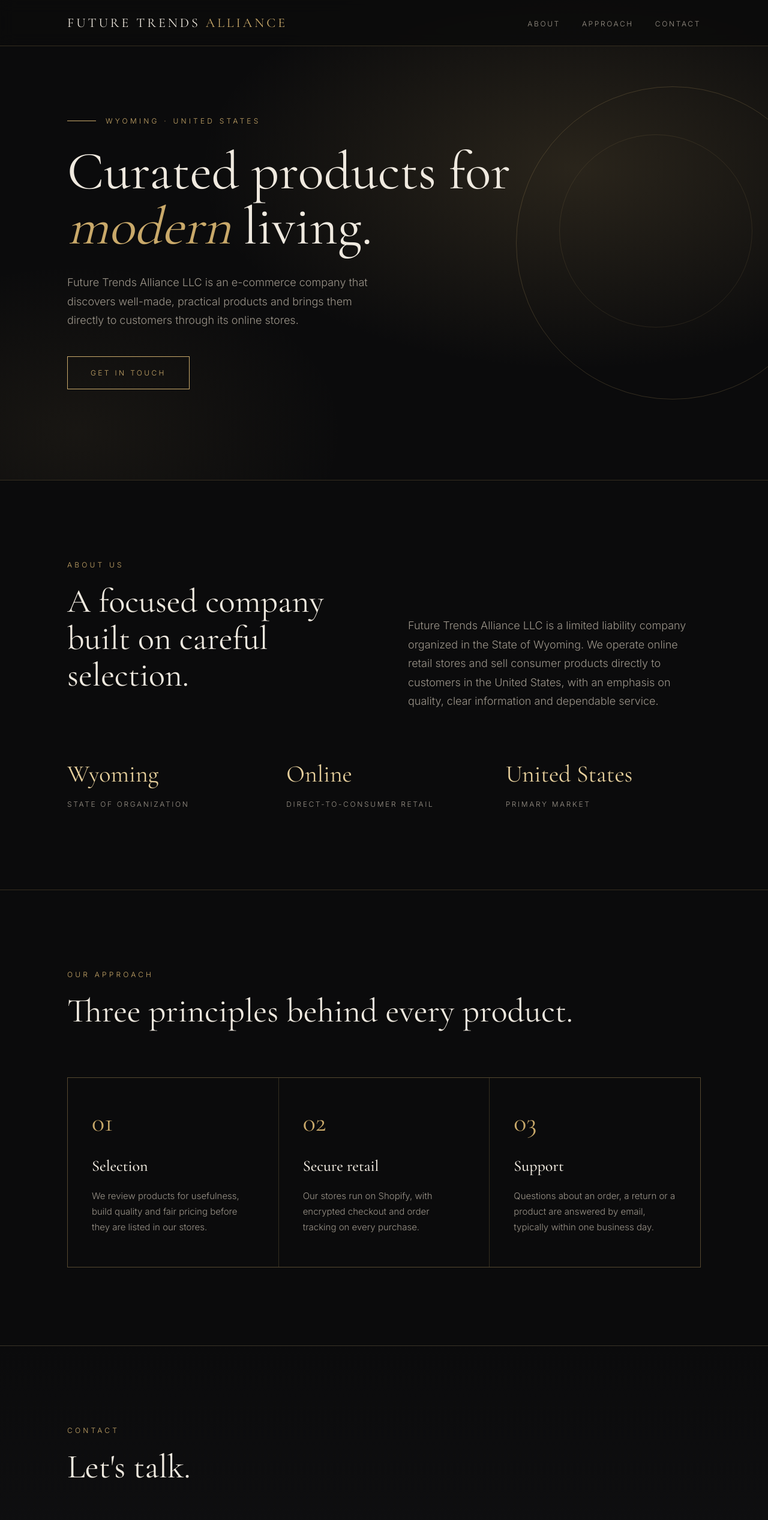
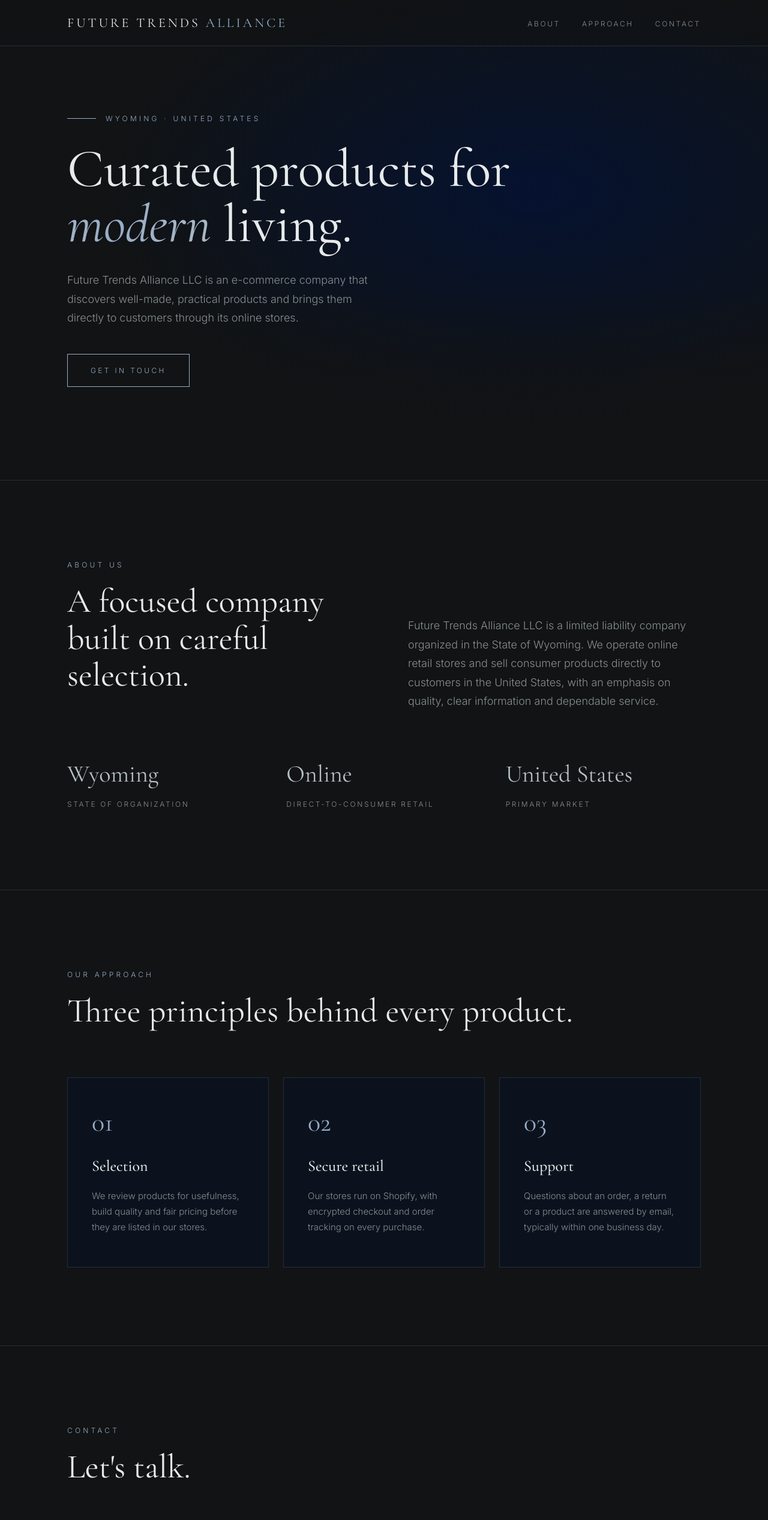
Before and after one commit to Farishli-tech/futuretrendsalliance-site, a plain HTML site: page index.html in a window 1280 px wide. Shown: the top 2534 px of the page at 60% size. Drawn offline with nearby package versions, Linux system fonts and the light colour scheme.

Commit message:
Update style.css

```diff
--- a/style.css
+++ b/style.css
@@ -1,56 +1,76 @@
-@import url('https://fonts.googleapis.com/css2?family=Cormorant+Garamond:wght@400;500;600&family=Inter:wght@300;400;500&display=swap');
-:root{--bg:#0b0b0c;--bg2:#121214;--line:rgba(201,169,106,.22);--gold:#c9a96a;--gold2:#e6cf9c;--text:#efe9df;--muted:#9c958a}
+@import url('https://fonts.googleapis.com/css2?family=Cormorant+Garamond:ital,wght@0,400;0,500;1,400&family=Inter:wght@300;400;500&display=swap');
+/* Palette: Sanzo Wada, A Dictionary of Color Combinations - #139 (Deep Indigo, Salvia Blue, Neutral Gray) with Black from #69/#221 */
+:root{--black:#111314;--indigo:#051230;--salvia:#97acc8;--gray:#b6bfc1;--line:rgba(151,172,200,.18);--muted:rgba(182,191,193,.72);--text:#e6eaeb}
 *{box-sizing:border-box;margin:0;padding:0}
 html{scroll-behavior:smooth}
-body{font-family:Inter,-apple-system,"Segoe UI",Roboto,sans-serif;font-weight:300;color:var(--text);background:var(--bg);line-height:1.75;-webkit-font-smoothing:antialiased}
-a{color:var(--gold);text-decoration:none;transition:color .3s}a:hover{color:var(--gold2)}
-.wrap{max-width:1120px;margin:0 auto;padding:0 32px}
-.serif{font-family:"Cormorant Garamond",Georgia,serif}
-header{position:fixed;top:0;left:0;right:0;z-index:10;background:rgba(11,11,12,.82);backdrop-filter:blur(12px);border-bottom:1px solid var(--line)}
+body{font-family:Inter,-apple-system,"Segoe UI",Roboto,sans-serif;font-weight:300;color:var(--text);background:var(--black);line-height:1.75;-webkit-font-smoothing:antialiased;overflow-x:hidden}
+a{color:var(--salvia);text-decoration:none;transition:color .3s}a:hover{color:#fff}
+.wrap{max-width:1120px;margin:0 auto;padding:0 32px;position:relative;z-index:2}
+header{position:fixed;top:0;left:0;right:0;z-index:20;background:rgba(17,19,20,.6);backdrop-filter:blur(14px);border-bottom:1px solid var(--line)}
 header .wrap{display:flex;justify-content:space-between;align-items:center;height:76px}
 .brand{font-family:"Cormorant Garamond",serif;font-size:22px;letter-spacing:.18em;text-transform:uppercase;color:var(--text)}
-.brand span{color:var(--gold)}
+.brand span{color:var(--salvia)}
 nav a{margin-left:36px;color:var(--muted);font-size:12px;letter-spacing:.22em;text-transform:uppercase}
-nav a:hover{color:var(--gold)}
-.hero{min-height:min(100vh,920px);display:flex;align-items:center;position:relative;overflow:hidden;padding:140px 0 100px;
-  background:radial-gradient(ellipse 70% 60% at 75% 35%,rgba(201,169,106,.16),transparent 70%),radial-gradient(ellipse 50% 50% at 10% 90%,rgba(201,169,106,.07),transparent 70%),var(--bg)}
-.hero::after{content:"";position:absolute;right:-8%;top:18%;width:520px;height:520px;border:1px solid var(--line);border-radius:50%}
-.hero::before{content:"";position:absolute;right:2%;top:28%;width:320px;height:320px;border:1px solid rgba(201,169,106,.12);border-radius:50%}
-.eyebrow{font-size:12px;letter-spacing:.35em;text-transform:uppercase;color:var(--gold);margin-bottom:28px;display:flex;align-items:center;gap:16px}
-.eyebrow::before{content:"";width:48px;height:1px;background:var(--gold)}
-.hero h1{font-family:"Cormorant Garamond",serif;font-weight:400;font-size:clamp(44px,7vw,92px);line-height:1.02;max-width:820px;margin-bottom:32px;position:relative;z-index:1}
+nav a:hover{color:var(--salvia)}
+.hero{min-height:min(100vh,940px);display:flex;align-items:center;position:relative;overflow:hidden;padding:140px 0 100px;background:radial-gradient(ellipse 80% 70% at 70% 40%,var(--indigo),var(--black) 70%)}
 .hero .wrap{width:100%}
-.hero h1 em{font-style:italic;color:var(--gold)}
-.hero p{font-size:18px;color:var(--muted);max-width:540px;position:relative;z-index:1}
-.btn{display:inline-block;margin-top:44px;padding:16px 38px;border:1px solid var(--gold);color:var(--gold);font-size:12px;letter-spacing:.28em;text-transform:uppercase;position:relative;z-index:1;transition:all .35s}
-.btn:hover{background:var(--gold);color:var(--bg)}
-section{padding:130px 0;border-top:1px solid var(--line)}
-.label{font-size:12px;letter-spacing:.35em;text-transform:uppercase;color:var(--gold);margin-bottom:20px}
+#flow{position:absolute;inset:0;width:100%;height:100%;z-index:1;opacity:.9}
+.blob{position:absolute;border-radius:50%;filter:blur(80px);opacity:.55;z-index:0;animation:drift 22s ease-in-out infinite alternate}
+.blob.b1{width:520px;height:520px;background:#0b2a66;top:-120px;right:-80px}
+.blob.b2{width:420px;height:420px;background:var(--indigo);bottom:-160px;left:-120px;animation-duration:28s;animation-delay:-6s}
+.blob.b3{width:260px;height:260px;background:rgba(151,172,200,.35);top:45%;right:25%;animation-duration:18s;animation-delay:-3s}
+@keyframes drift{0%{transform:translate(0,0) scale(1)}50%{transform:translate(-60px,40px) scale(1.12)}100%{transform:translate(40px,-30px) scale(.95)}}
+.hero::after{content:"";position:absolute;inset:0;z-index:1;background:linear-gradient(180deg,transparent 60%,var(--black));pointer-events:none}
+.eyebrow{font-size:12px;letter-spacing:.35em;text-transform:uppercase;color:var(--salvia);margin-bottom:28px;display:flex;align-items:center;gap:16px}
+.eyebrow::before{content:"";width:48px;height:1px;background:var(--salvia)}
+.hero h1{font-family:"Cormorant Garamond",serif;font-weight:400;font-size:clamp(44px,7vw,94px);line-height:1.02;max-width:840px;margin-bottom:32px}
+.hero h1 em{font-style:italic;background:linear-gradient(90deg,var(--salvia),var(--gray),var(--salvia));background-size:200% auto;-webkit-background-clip:text;background-clip:text;color:transparent;animation:shine 6s linear infinite}
+@keyframes shine{to{background-position:200% center}}
+.hero p{font-size:18px;color:var(--muted);max-width:540px}
+.btn{display:inline-block;margin-top:44px;padding:16px 38px;border:1px solid var(--salvia);color:var(--salvia);font-size:12px;letter-spacing:.28em;text-transform:uppercase;position:relative;overflow:hidden;z-index:0;transition:color .4s}
+.btn::before{content:"";position:absolute;inset:0;background:var(--salvia);transform:translateX(-101%);transition:transform .45s cubic-bezier(.7,0,.2,1);z-index:-1}
+.btn:hover{color:var(--black)}.btn:hover::before{transform:none}
+.scroll{position:absolute;left:50%;bottom:34px;z-index:2;width:1px;height:56px;background:linear-gradient(var(--salvia),transparent);animation:pulse 2.4s ease-in-out infinite}
+@keyframes pulse{0%,100%{opacity:.2;transform:scaleY(.6);transform-origin:top}50%{opacity:1;transform:scaleY(1)}}
+section{padding:130px 0;border-top:1px solid var(--line);position:relative;overflow:hidden}
+.label{font-size:12px;letter-spacing:.35em;text-transform:uppercase;color:var(--salvia);margin-bottom:20px}
 h2{font-family:"Cormorant Garamond",serif;font-weight:400;font-size:clamp(34px,4.5vw,56px);line-height:1.1;margin-bottom:28px}
 .lead{font-size:18px;color:var(--muted);max-width:680px}
 .split{display:grid;grid-template-columns:1fr 1fr;gap:80px;align-items:end}
-.grid{display:grid;grid-template-columns:repeat(3,1fr);gap:1px;background:var(--line);margin-top:80px;border:1px solid var(--line)}
-.card{background:var(--bg);padding:52px 40px;transition:background .4s}
-.card:hover{background:var(--bg2)}
-.num{font-family:"Cormorant Garamond",serif;font-size:44px;color:var(--gold);line-height:1;margin-bottom:28px;display:block}
+.ring{position:absolute;right:-260px;top:50%;width:460px;height:460px;margin-top:-230px;border:1px solid var(--line);border-radius:50%;z-index:0;animation:spin 40s linear infinite}
+.ring::before{content:"";position:absolute;top:-5px;left:50%;width:9px;height:9px;border-radius:50%;background:var(--salvia);box-shadow:0 0 18px var(--salvia)}
+.ring.r2{width:300px;height:300px;margin-top:-150px;right:-180px;animation-duration:26s;animation-direction:reverse}
+@keyframes spin{to{transform:rotate(360deg)}}
+.stats{display:grid;grid-template-columns:repeat(3,1fr);gap:40px;margin-top:70px}
+.stat b{display:block;font-family:"Cormorant Garamond",serif;font-weight:400;font-size:40px;color:var(--gray)}
+.stat span{font-size:12px;letter-spacing:.22em;text-transform:uppercase;color:var(--muted)}
+.approach{background:linear-gradient(180deg,var(--black),var(--indigo) 140%)}
+.grid{display:grid;grid-template-columns:repeat(3,1fr);gap:24px;margin-top:80px}
+.card{position:relative;padding:52px 40px;border:1px solid var(--line);background:rgba(5,18,48,.35);backdrop-filter:blur(6px);overflow:hidden;transition:transform .5s,border-color .5s,opacity 1s}
+.card::before{content:"";position:absolute;width:300px;height:300px;left:var(--x,50%);top:var(--y,50%);transform:translate(-50%,-50%);background:radial-gradient(circle,rgba(151,172,200,.22),transparent 65%);opacity:0;transition:opacity .4s;pointer-events:none}
+.card:hover{transform:translateY(-6px);border-color:rgba(151,172,200,.45)}.card:hover::before{opacity:1}
+.num{font-family:"Cormorant Garamond",serif;font-size:44px;color:var(--salvia);line-height:1;margin-bottom:28px;display:block}
 .card h3{font-family:"Cormorant Garamond",serif;font-weight:500;font-size:26px;margin-bottom:14px}
 .card p{color:var(--muted);font-size:15px}
-.stats{display:grid;grid-template-columns:repeat(3,1fr);gap:40px;margin-top:70px}
-.stat b{display:block;font-family:"Cormorant Garamond",serif;font-weight:400;font-size:40px;color:var(--gold2)}
-.stat span{font-size:12px;letter-spacing:.22em;text-transform:uppercase;color:var(--muted)}
-.contact{background:linear-gradient(180deg,var(--bg),var(--bg2))}
 .contact-grid{display:grid;grid-template-columns:repeat(3,1fr);gap:1px;background:var(--line);border:1px solid var(--line);margin-top:60px}
-.contact-grid div{background:var(--bg);padding:40px 36px}
-.contact-grid small{display:block;font-size:11px;letter-spacing:.3em;text-transform:uppercase;color:var(--gold);margin-bottom:12px}
+.contact-grid div{background:var(--black);padding:40px 36px;transition:background .4s}
+.contact-grid div:hover{background:var(--indigo)}
+.contact-grid small{display:block;font-size:11px;letter-spacing:.3em;text-transform:uppercase;color:var(--salvia);margin-bottom:12px}
 .contact-grid a,.contact-grid p{font-family:"Cormorant Garamond",serif;font-size:22px;color:var(--text)}
+.js .reveal{opacity:0;transform:translateY(40px);transition:opacity 1s ease,transform 1s cubic-bezier(.2,.7,.2,1)}
+.js .reveal.in{opacity:1;transform:none}
+.rise{opacity:0;animation:rise 1.2s cubic-bezier(.2,.7,.2,1) forwards}.rise.d1{animation-delay:.15s}.rise.d2{animation-delay:.3s}.rise.d3{animation-delay:.45s}
+@keyframes rise{from{opacity:0;transform:translateY(40px)}to{opacity:1;transform:none}}
+.reveal.d1{transition-delay:.12s}.reveal.d2{transition-delay:.24s}.reveal.d3{transition-delay:.36s}
 footer{padding:44px 0;border-top:1px solid var(--line);font-size:12px;letter-spacing:.12em;color:var(--muted)}
 footer .wrap{display:flex;justify-content:space-between;flex-wrap:wrap;gap:16px}
-footer a{color:var(--muted);margin-left:28px}footer a:hover{color:var(--gold)}
-.doc{padding:170px 0 110px}
+footer a{color:var(--muted);margin-left:28px}footer a:hover{color:var(--salvia)}
+.doc{padding:170px 0 110px;background:radial-gradient(ellipse 60% 40% at 80% 0%,var(--indigo),transparent 70%)}
 .doc h1{font-family:"Cormorant Garamond",serif;font-weight:400;font-size:clamp(40px,5vw,64px);margin-bottom:10px}
-.doc .date{color:var(--gold);font-size:12px;letter-spacing:.25em;text-transform:uppercase;margin-bottom:50px}
+.doc .date{color:var(--salvia);font-size:12px;letter-spacing:.25em;text-transform:uppercase;margin-bottom:50px}
 .doc h2{font-size:28px;margin:44px 0 12px}
 .doc p,.doc li{color:var(--muted);margin-bottom:12px;max-width:760px}
-.doc ul{padding-left:22px}.doc li::marker{color:var(--gold)}
-@media(max-width:860px){.split,.grid,.stats,.contact-grid{grid-template-columns:1fr}.split{gap:20px}nav a{margin-left:18px;font-size:11px}.hero::after,.hero::before{display:none}section{padding:90px 0}}
+.doc ul{padding-left:22px}.doc li::marker{color:var(--salvia)}
+@media(max-width:860px){.split,.grid,.stats,.contact-grid{grid-template-columns:1fr}.split{gap:20px}nav a{margin-left:18px;font-size:11px}.ring{display:none}section{padding:90px 0}}
 @media(max-width:520px){nav a:not(:last-child){display:none}.brand{font-size:17px}}
+@media(prefers-reduced-motion:reduce){*,*::before,*::after{animation:none!important;transition:none!important}.js .reveal,.rise{opacity:1;transform:none}}
```
